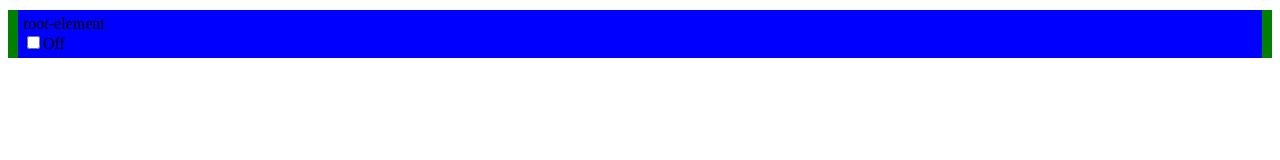
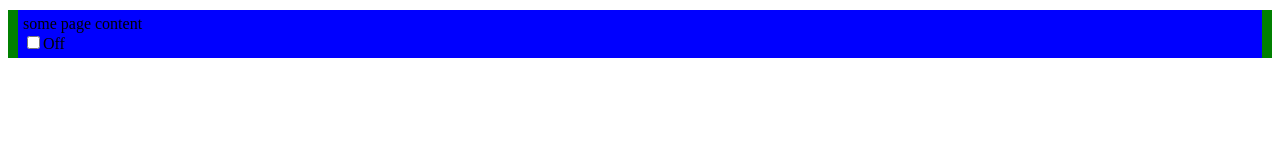
Before and after one commit to racingjellyfish/inventory-store, a React app: page / in a window 1280 px wide. Shown: the top 160 px of the page. Built offline with nearby package versions, Linux system fonts and the light colour scheme.

Commit message:
Update page content.

```diff
--- a/src/app/components/Root-test.js
+++ b/src/app/components/Root-test.js
@@ -24,6 +24,6 @@ describe('Root', () => {
 		const rootNode = ReactDOM.findDOMNode(root);
 
 		expect(rootNode).toExist();
-		expect(rootNode.firstChild.textContent).toBe('root-element');
+		expect(rootNode.firstChild.textContent).toBe('some page content');
 	});
 });
--- a/src/app/components/Root.js
+++ b/src/app/components/Root.js
@@ -12,7 +12,7 @@ export default class Root extends React.Component {
 	render() {
 		return (
 			<div className="root">
-				<div>root-element</div>
+				<div className="content">some page content</div>
 				<CheckboxWithLabel labelOn="On" labelOff="Off" />
 			</div>
 		);
```
